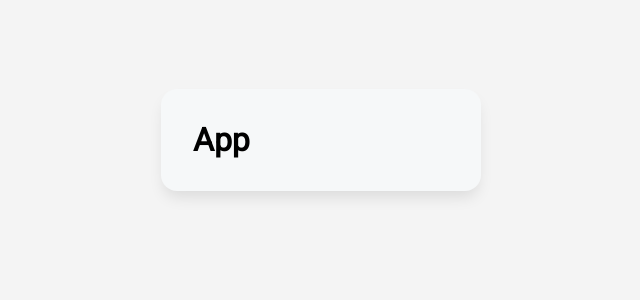
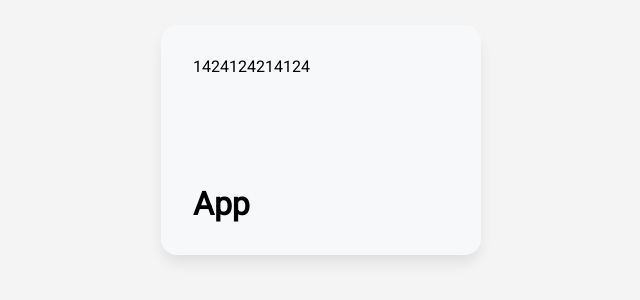
Before and after one commit to ahmadfa-lb/Calculator-App-in-React-JS, a React (Vite) app: page / in a window 1280 px wide. Shown: the part 292-592 px from the top of the page, without its empty margins (319-959 px from the left). Built offline with nearby package versions, Linux system fonts and the light colour scheme.

Commit message:
adding Screen Component

```diff
--- a/src/App.jsx
+++ b/src/App.jsx
@@ -1,5 +1,6 @@
 // import { useState } from 'react'
 import Wrapper from './components/Wrapper'
+import Screen from './components/Screen'
 
 function App() {
 
@@ -7,6 +8,9 @@
   return (
     <div>
       <Wrapper>
+        <Screen>
+
+        </Screen>
         <h1>App</h1>
       </Wrapper>
     </div>
--- /dev/null
+++ b/src/components/Screen.jsx
@@ -0,0 +1,7 @@
+const Screen = () => {
+    return (
+        <div className="screen">1424124214124</div>
+    )
+}
+
+export default Screen;
--- a/src/index.css
+++ b/src/index.css
@@ -24,3 +24,8 @@
   border-radius: 1rem;
   box-shadow: 0px 9px 15px -3px rgba(0,0,0,0.1);
 }
+
+.screen{
+  height: 4rem;
+  margin-bottom: 4rem;
+}
```
